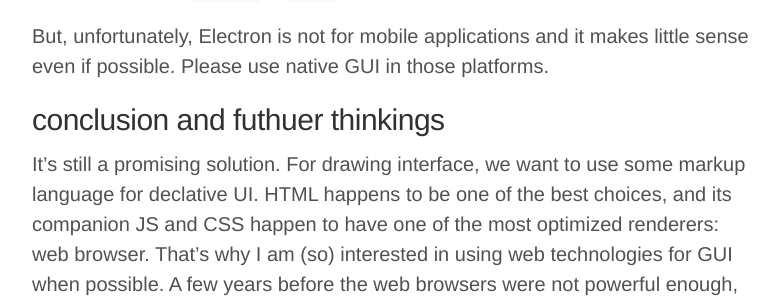
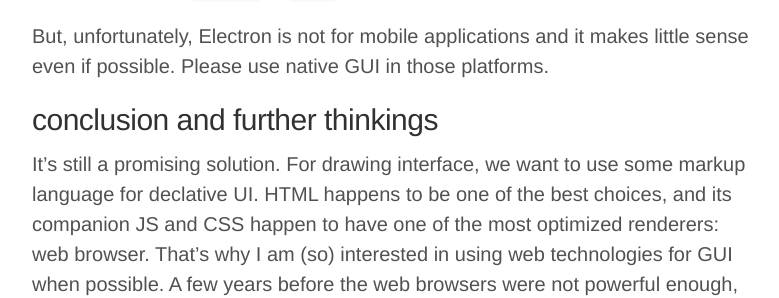
Before and after one commit to fyears/fyears.github.io, a Jekyll site: the page built from _posts/2017-02-14-electron-as-gui-of-python-apps-updated.md, in a window 1280 px wide and 900 px high, scrolled down 13944 px. Shown: the part 157-455 px from the top of the window, without its empty margins (248-1027 px from the left). Built offline with Jekyll 4.4.1, drawn with Linux system fonts in a browser that asks for light colours; comment, search, counter and statistics services are not loaded; some of the changed text lies outside the part shown.

Commit message:
why always typo?

```diff
--- a/_posts/2017-02-14-electron-as-gui-of-python-apps-updated.md
+++ b/_posts/2017-02-14-electron-as-gui-of-python-apps-updated.md
@@ -126,7 +126,7 @@ As you can see, the Python application is wrapped in a sub folder. In this examp
 
 And the `index.html`, `main.js`, `package.json` and `renderer.js` are modified from [`electron-quick-start`](https://github.com/electron/electron-quick-start).
 
-### Python Part
+### Python part
 
 First of all, since you already have the Python application running, the Python environment should be fine. I strongly recommend developing Python applications in `virtualenv`.
 
@@ -511,7 +511,7 @@ Sure. The solution described here can also be applied to any other programming l
 
 But, unfortunately, Electron is not for mobile applications and it makes little sense even if possible. Please use native GUI in those platforms.
 
-## conclusion and futhuer thinkings
+## conclusion and further thinkings
 
 It's still a promising solution. For drawing interface, we want to use some markup language for declative UI. HTML happens to be one of the best choices, and its companion JS and CSS happen to have one of the most optimized renderers: web browser. That's why I am (so) interested in using web technologies for GUI when possible. A few years before the web browsers were not powerful enough, but the story is different now.
 
```
